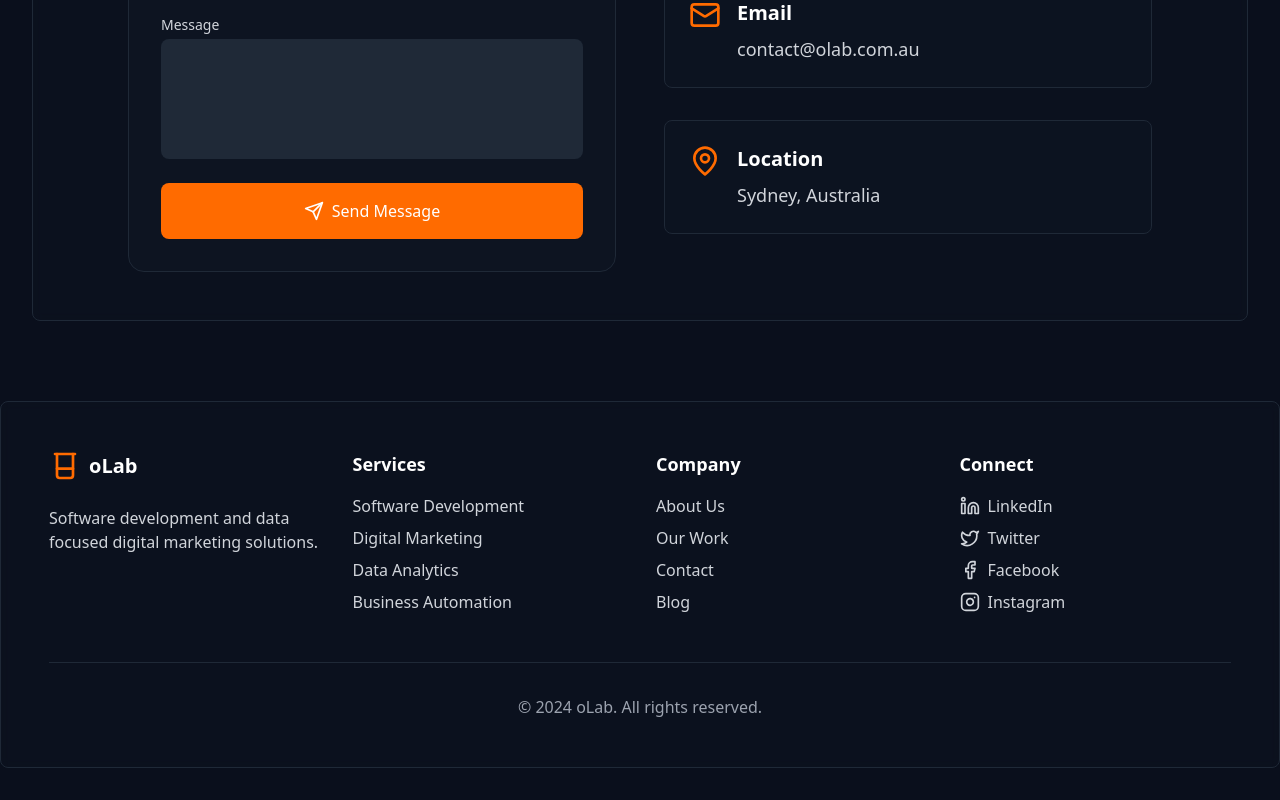
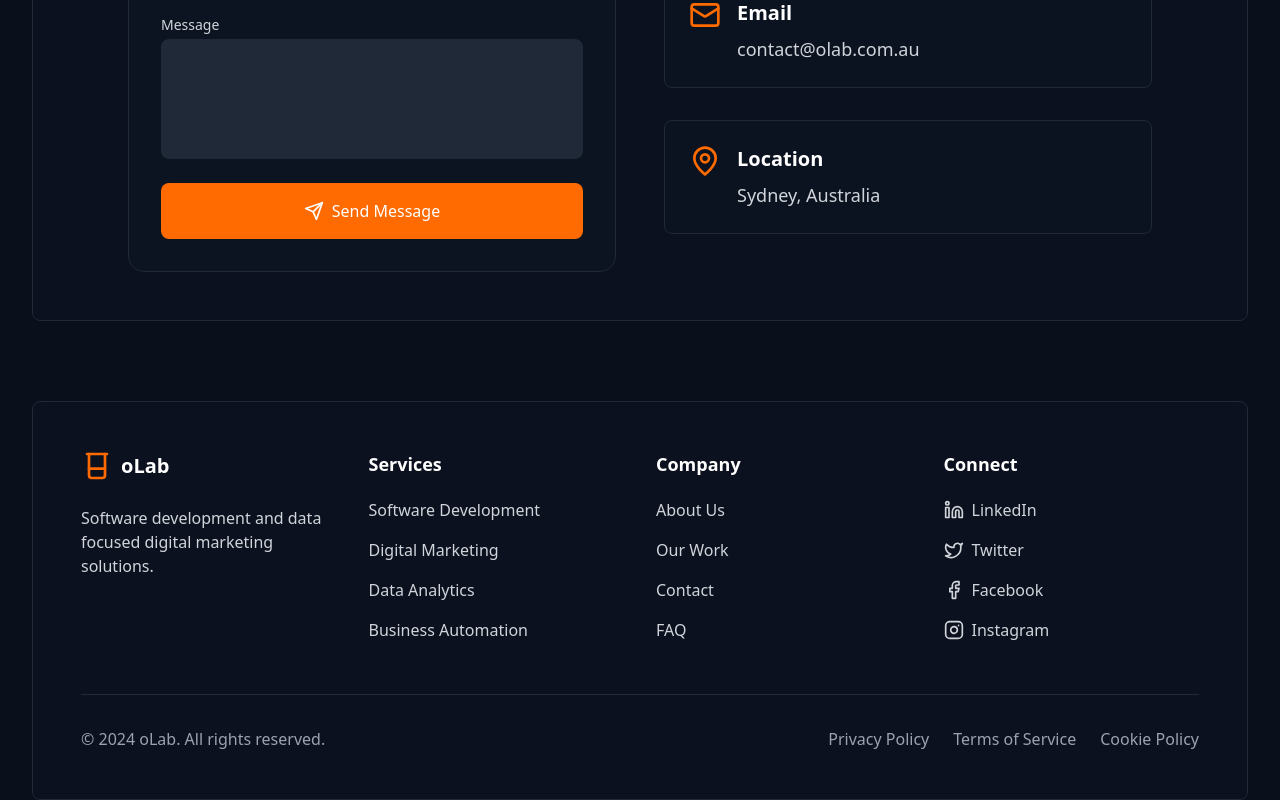
Before and after one commit to bahacrac/olab-final-22-2pm, a React (Vite) app: page / in a window 1280 px wide. Shown: the part 7693-8493 px from the top of the page. Before the commit the page ends 8461 px from the top, so only its background shows below. Built offline with nearby package versions, Linux system fonts and the light colour scheme.

Commit message:
Updated the footer section

```diff
--- a/src/components/Footer.tsx
+++ b/src/components/Footer.tsx
@@ -10,9 +10,8 @@ export default function Footer() {
   ];
 
   return (
-    <footer className="mt-20">
-      <div className="section-block p-12">
-        <div className="max-w-7xl mx-auto">
+    <footer className="max-w-7xl mx-auto px-4 sm:px-6 lg:px-8 mt-20">
+      <div className="section-block p-8 md:p-12">
         <div className="grid md:grid-cols-4 gap-8">
           <div>
             <div className="flex items-center mb-6">
@@ -26,21 +25,38 @@ export default function Footer() {
 
           <div>
             <h3 className="text-lg font-semibold mb-4 text-white">Services</h3>
-              <ul className="space-y-2 text-gray-300">
-                <li className="hover:text-[#ff6b00] transition-colors cursor-pointer">Software Development</li>
-                <li className="hover:text-[#ff6b00] transition-colors cursor-pointer">Digital Marketing</li>
-                <li className="hover:text-[#ff6b00] transition-colors cursor-pointer">Data Analytics</li>
-                <li className="hover:text-[#ff6b00] transition-colors cursor-pointer">Business Automation</li>
+            <ul className="space-y-2">
+              {['Software Development', 'Digital Marketing', 'Data Analytics', 'Business Automation'].map((service, index) => (
+                <li key={index}>
+                  <a
+                    href="#services"
+                    className="text-gray-300 hover:text-[#ff6b00] transition-colors block py-1"
+                  >
+                    {service}
+                  </a>
+                </li>
+              ))}
             </ul>
           </div>
 
           <div>
             <h3 className="text-lg font-semibold mb-4 text-white">Company</h3>
-              <ul className="space-y-2 text-gray-300">
-                <li className="hover:text-[#ff6b00] transition-colors cursor-pointer">About Us</li>
-                <li className="hover:text-[#ff6b00] transition-colors cursor-pointer">Our Work</li>
-                <li className="hover:text-[#ff6b00] transition-colors cursor-pointer">Contact</li>
-                <li className="hover:text-[#ff6b00] transition-colors cursor-pointer">Blog</li>
+            <ul className="space-y-2">
+              {[
+                { name: 'About Us', href: '#about' },
+                { name: 'Our Work', href: '#services' },
+                { name: 'Contact', href: '#contact' },
+                { name: 'FAQ', href: '#faq' }
+              ].map((link, index) => (
+                <li key={index}>
+                  <a
+                    href={link.href}
+                    className="text-gray-300 hover:text-[#ff6b00] transition-colors block py-1"
+                  >
+                    {link.name}
+                  </a>
+                </li>
+              ))}
             </ul>
           </div>
 
@@ -53,7 +69,7 @@ export default function Footer() {
                     href={social.url}
                     target="_blank"
                     rel="noopener noreferrer"
-                      className="flex items-center space-x-2 text-gray-300 hover:text-[#ff6b00] transition-colors"
+                    className="flex items-center space-x-2 text-gray-300 hover:text-[#ff6b00] transition-colors py-1"
                   >
                     <social.icon className="h-5 w-5" />
                     <span>{social.name}</span>
@@ -64,8 +80,22 @@ export default function Footer() {
           </div>
         </div>
 
-          <div className="border-t border-gray-800 mt-12 pt-8 text-center text-gray-400">
-            <p>&copy; {new Date().getFullYear()} oLab. All rights reserved.</p>
+        <div className="border-t border-gray-800 mt-12 pt-8">
+          <div className="flex flex-col md:flex-row justify-between items-center gap-4">
+            <p className="text-gray-400">
+              &copy; {new Date().getFullYear()} oLab. All rights reserved.
+            </p>
+            <div className="flex space-x-6">
+              <a href="#" className="text-gray-400 hover:text-[#ff6b00] transition-colors">
+                Privacy Policy
+              </a>
+              <a href="#" className="text-gray-400 hover:text-[#ff6b00] transition-colors">
+                Terms of Service
+              </a>
+              <a href="#" className="text-gray-400 hover:text-[#ff6b00] transition-colors">
+                Cookie Policy
+              </a>
+            </div>
           </div>
         </div>
       </div>
```
Lines whose indentation alone changed are shown as unchanged.
